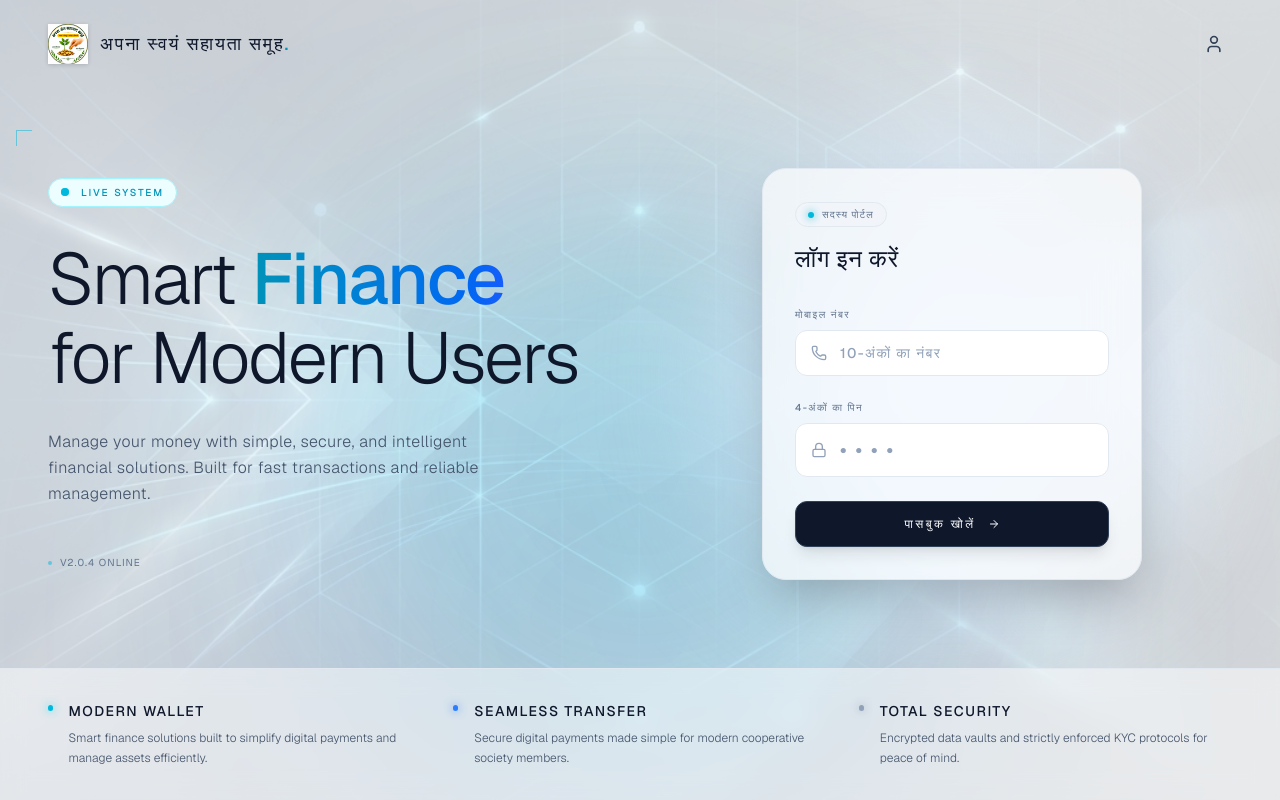
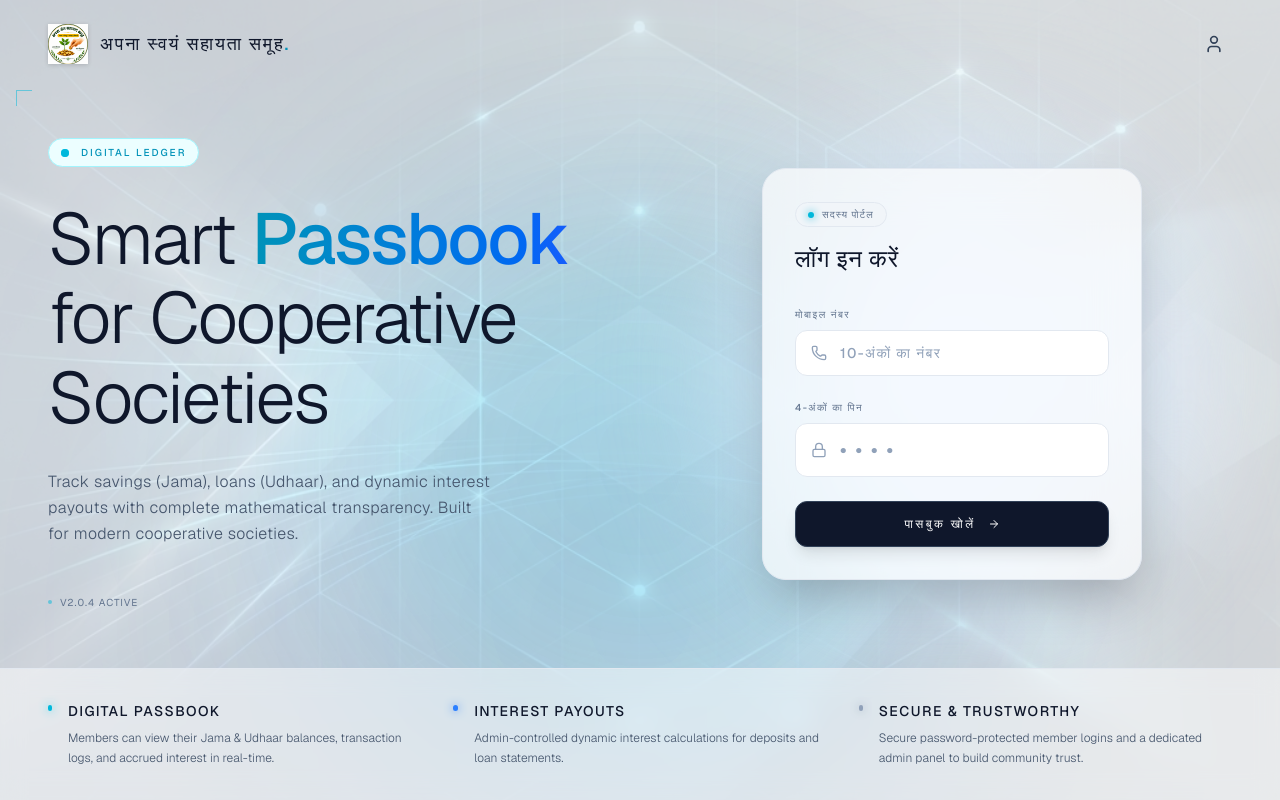
Before and after one commit to abhixyzq/RSSPP, a Next.js app: page / in a window 1280 px wide. Built offline with nearby package versions, Linux system fonts and the light colour scheme.

Commit message:
Update landing page typography to align with cooperative society portal

```diff
--- a/src/app/page.tsx
+++ b/src/app/page.tsx
@@ -49,23 +49,23 @@ export default function LandingPage() {
                 <span className="animate-ping absolute inline-flex h-full w-full rounded-full bg-cyan-400 opacity-75"></span>
                 <span className="relative inline-flex rounded-full h-2 w-2 bg-cyan-500"></span>
               </div>
-              <span className="text-[10px] uppercase tracking-[0.2em] font-medium text-cyan-600 dark:text-cyan-400">Live System</span>
+              <span className="text-[10px] uppercase tracking-[0.2em] font-medium text-cyan-600 dark:text-cyan-400">Digital Ledger</span>
             </div>
 
             <h1 className="text-5xl sm:text-6xl lg:text-7xl font-light tracking-tight text-slate-900 dark:text-white leading-[1.1] transition-colors">
-              Smart <span className="font-medium text-transparent bg-clip-text bg-gradient-to-r from-cyan-600 to-blue-600 dark:from-cyan-400 dark:to-blue-500">Finance</span> <br />
-              for Modern Users
+              Smart <span className="font-medium text-transparent bg-clip-text bg-gradient-to-r from-cyan-600 to-blue-600 dark:from-cyan-400 dark:to-blue-500">Passbook</span> <br />
+              for Cooperative Societies
             </h1>
 
             <p className="text-sm sm:text-base text-slate-600 dark:text-gray-400 font-light leading-relaxed max-w-md tracking-wide transition-colors">
-              Manage your money with simple, secure, and intelligent financial solutions. Built for fast transactions and reliable management.
+              Track savings (Jama), loans (Udhaar), and dynamic interest payouts with complete mathematical transparency. Built for modern cooperative societies.
             </p>
 
             <div className="flex items-center gap-6 pt-4">
               {/* Fake UI Tag */}
               <div className="hidden sm:flex items-center gap-2 text-[10px] uppercase tracking-[0.1em] text-slate-500 dark:text-gray-500 transition-colors">
                 <div className="w-1 h-1 rounded-full bg-cyan-500/50"></div>
-                v2.0.4 Online
+                v2.0.4 Active
               </div>
             </div>
           </div>
@@ -84,22 +84,22 @@ export default function LandingPage() {
             <div className="flex items-start gap-4">
               <div className="mt-1 w-1.5 h-1.5 rounded-full bg-cyan-500 shadow-[0_0_10px_#22d3ee]"></div>
               <div>
-                <h4 className="text-sm font-medium text-slate-900 dark:text-white tracking-widest uppercase mb-2 transition-colors">Modern Wallet</h4>
-                <p className="text-xs text-slate-600 dark:text-gray-500 font-light leading-relaxed transition-colors">Smart finance solutions built to simplify digital payments and manage assets efficiently.</p>
+                <h4 className="text-sm font-medium text-slate-900 dark:text-white tracking-widest uppercase mb-2 transition-colors">Digital Passbook</h4>
+                <p className="text-xs text-slate-600 dark:text-gray-500 font-light leading-relaxed transition-colors">Members can view their Jama & Udhaar balances, transaction logs, and accrued interest in real-time.</p>
               </div>
             </div>
             <div className="flex items-start gap-4">
               <div className="mt-1 w-1.5 h-1.5 rounded-full bg-blue-500 shadow-[0_0_10px_#3b82f6]"></div>
               <div>
-                <h4 className="text-sm font-medium text-slate-900 dark:text-white tracking-widest uppercase mb-2 transition-colors">Seamless Transfer</h4>
-                <p className="text-xs text-slate-600 dark:text-gray-500 font-light leading-relaxed transition-colors">Secure digital payments made simple for modern cooperative society members.</p>
+                <h4 className="text-sm font-medium text-slate-900 dark:text-white tracking-widest uppercase mb-2 transition-colors">Interest Payouts</h4>
+                <p className="text-xs text-slate-600 dark:text-gray-500 font-light leading-relaxed transition-colors">Admin-controlled dynamic interest calculations for deposits and loan statements.</p>
               </div>
             </div>
             <div className="flex items-start gap-4">
               <div className="mt-1 w-1.5 h-1.5 rounded-full bg-slate-400 dark:bg-white shadow-[0_0_10px_#94a3b8] dark:shadow-[0_0_10px_#ffffff]"></div>
               <div>
-                <h4 className="text-sm font-medium text-slate-900 dark:text-white tracking-widest uppercase mb-2 transition-colors">Total Security</h4>
-                <p className="text-xs text-slate-600 dark:text-gray-500 font-light leading-relaxed transition-colors">Encrypted data vaults and strictly enforced KYC protocols for peace of mind.</p>
+                <h4 className="text-sm font-medium text-slate-900 dark:text-white tracking-widest uppercase mb-2 transition-colors">Secure & Trustworthy</h4>
+                <p className="text-xs text-slate-600 dark:text-gray-500 font-light leading-relaxed transition-colors">Secure password-protected member logins and a dedicated admin panel to build community trust.</p>
               </div>
             </div>
           </div>
```
